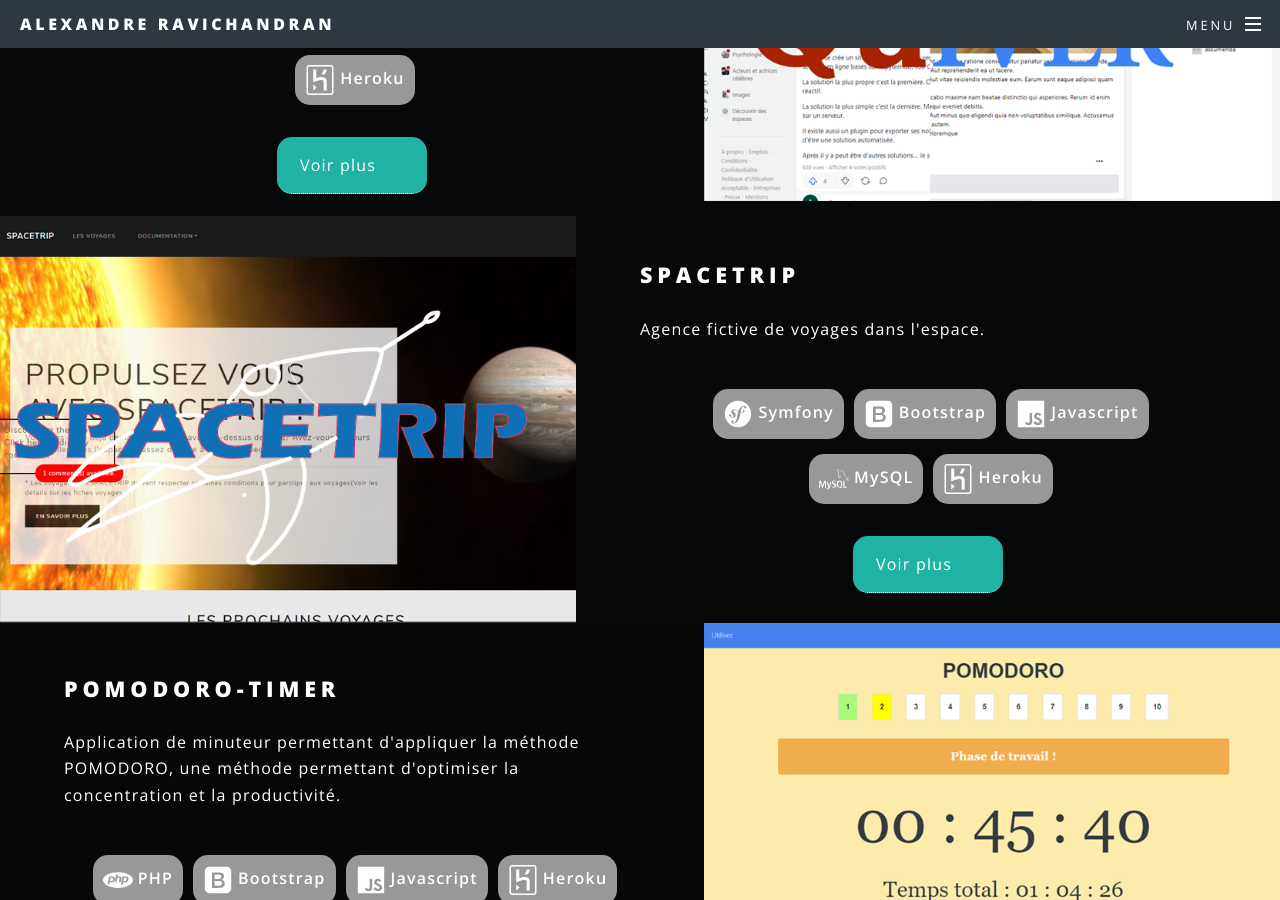
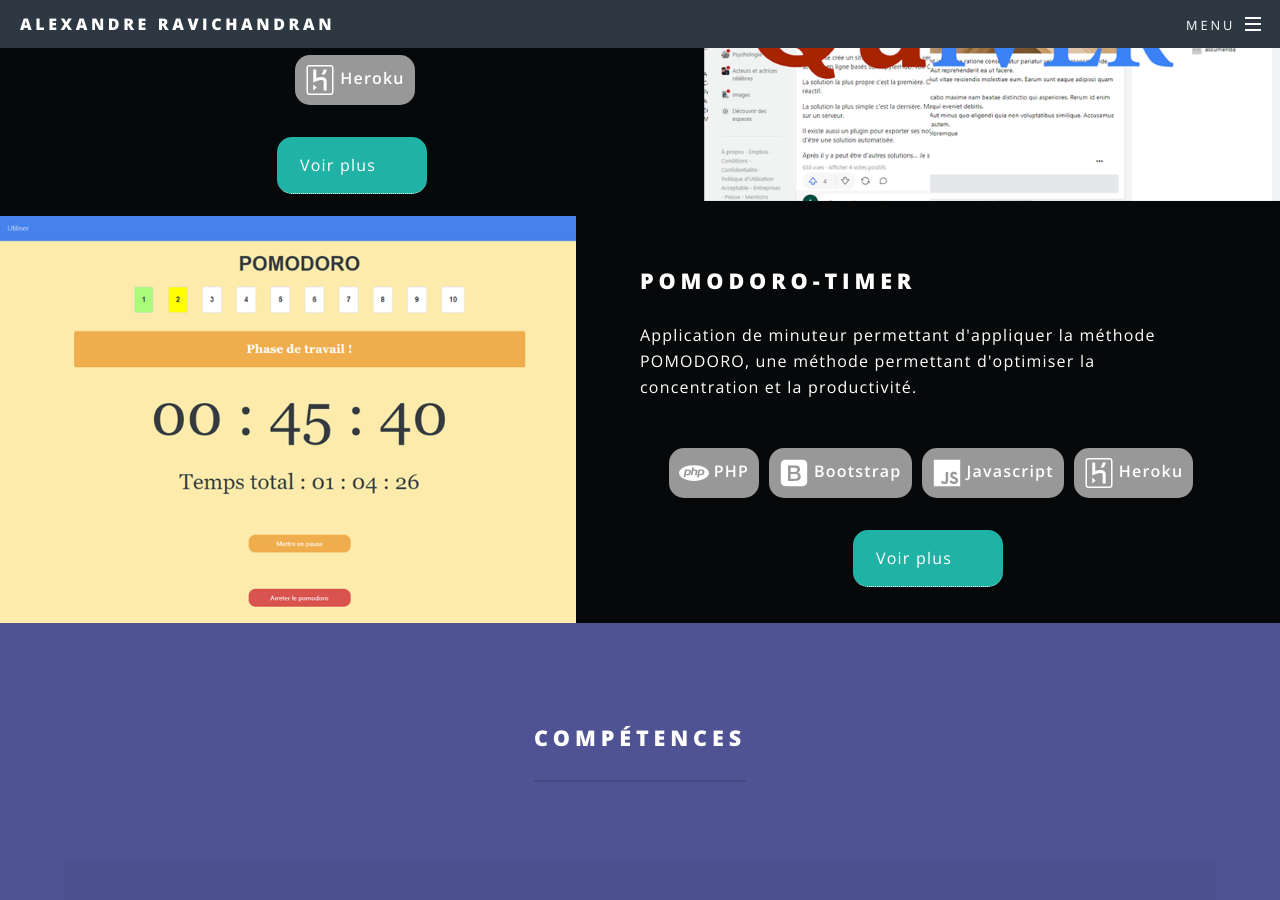
Before and after one commit to AlexandreRavichandran/AlexandreRavichandran.github.io, a Jekyll site: the page built from index.md, in a window 1280 px wide and 900 px high, scrolled down 2916 px. Built offline with Jekyll 4.4.1, drawn with Linux system fonts in a browser that asks for light colours.

Commit message:
Remove spacetrip project

```diff
--- a/_layouts/home.html
+++ b/_layouts/home.html
@@ -149,7 +149,7 @@
                 </div>
             </div>
         </section>
-        <section class="spotlight">
+        <!-- <section class="spotlight">
             <div class="image"><img src="/assets/css/images/spacetrip.png" alt="" /></div>
             <div class="content">
                 <h2>Spacetrip</h2>
@@ -180,7 +180,7 @@
                     <a target="_blank" href="/spacetrip">Voir plus</a>
                 </div>
             </div>
-        </section>
+        </section> -->
         <section class="spotlight">
             <div class="image"><img src="/assets/css/images/pomodoro.png" alt="" /></div>
             <div class="content">
```
